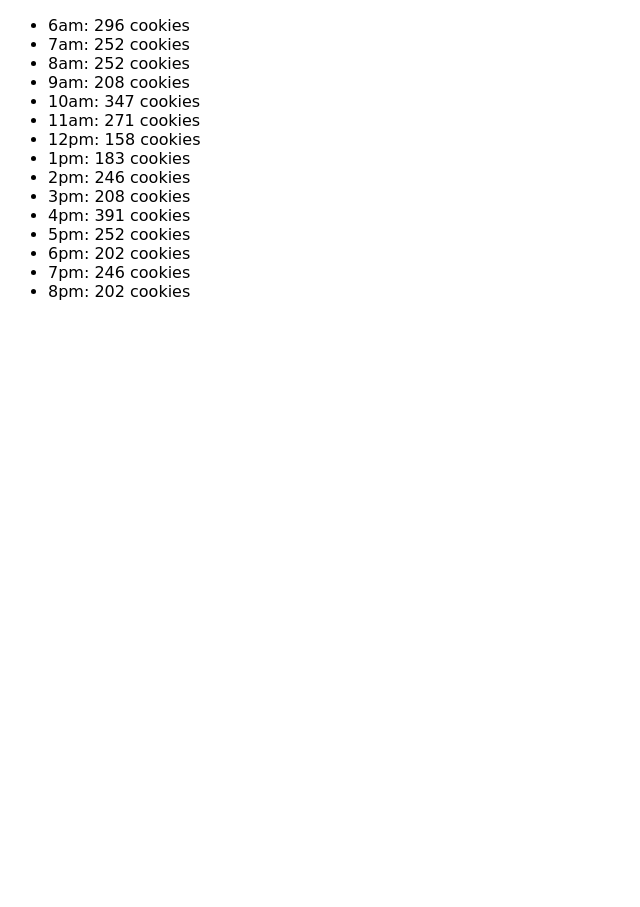
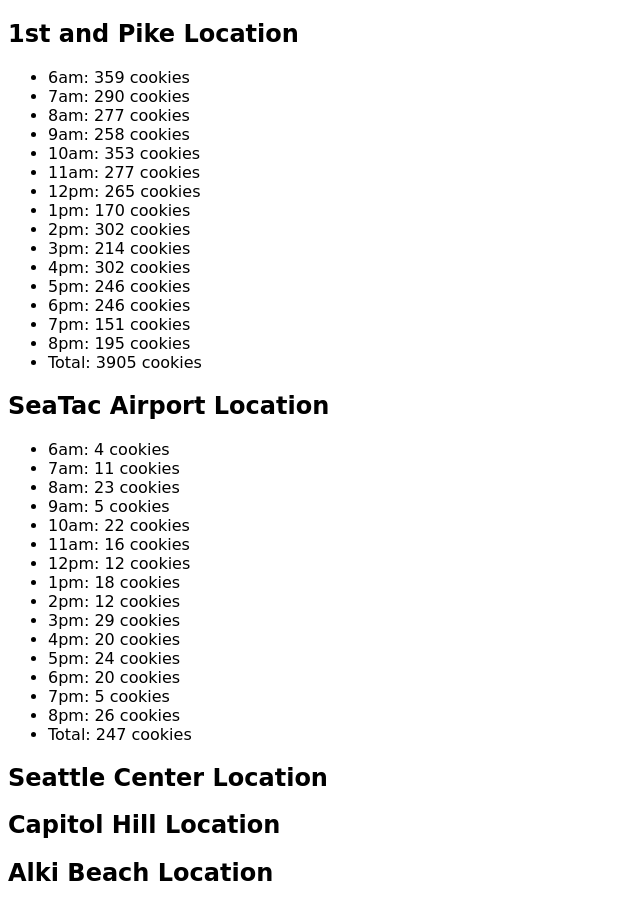
Before and after one commit to jonathanheemstra/cookie_stand, a plain HTML site: page sales.html in a window 1280 px wide. Shown: the whole page, without its empty margins (0-640 px from the left). Before the commit the page ends 800 px from the top, so only its background shows below. Drawn offline with Linux system fonts and the light colour scheme; a web font is replaced by a local one.

Commit message:
add seatac

```diff
--- a/app.js
+++ b/app.js
@@ -2,6 +2,7 @@
 
 var hoursOpenPerDay = ['6am', '7am', '8am', '9am', '10am', '11am', '12pm', '1pm', '2pm', '3pm', '4pm', '5pm', '6pm', '7pm', '8pm'];
 
+// 1st and Pike location
 var firstAndPike = {
   minCustomersPerHour: 23,
   maxCustomersPerHour: 65,
@@ -16,23 +17,77 @@ var firstAndPike = {
     for (var i = 0; i < hoursOpenPerDay.length; i++) {
       var randomNumber = Math.floor(Math.random() * (this.maxCustomersPerHour - this.minCustomersPerHour + 1)) + this.minCustomersPerHour;
       this.customersPerHour.push(randomNumber);
-      console.log('Customers per hour at ' + this.location + ' = ' + hoursOpenPerDay[i] + ': ' + randomNumber);
     }
   },
-  totalCookiesSoldPerHour: function() {
+  totalCookiesSoldPerHour: function(){
     for (var i = 0; i < hoursOpenPerDay.length; i++) {
       var cookiesSoldCalc = Math.round(this.customersPerHour[i] * this.avgCookiesPerCustomer);
       this.cookiesSoldPerHour.push(cookiesSoldCalc);
       this.totalDailyCookiesSold += cookiesSoldCalc;
-      console.log('Cookies per hour at ' + this.location + ' = ' + hoursOpenPerDay[i] + ': ' + cookiesSoldCalc);
     }
   },
+  calculate: function (){
+    this.customersPerHourReported();
+    this.totalCookiesSoldPerHour();
+  },
 };
-firstAndPike.customersPerHourReported();
-firstAndPike.totalCookiesSoldPerHour();
-var firstAndPikeEl = document.getElementById('firstandpike');
-for (var i = 0; i < firstAndPike.customersPerHour.length; i++) {
-  var liEl = document.createElement('li');
-  liEl.textContent = hoursOpenPerDay[i] + ': ' + firstAndPike.cookiesSoldPerHour[i] + ' cookies';
+firstAndPike.calculate();
+
+function firstAndPikeResults (){
+  var firstAndPikeEl = document.getElementById('firstandpike');
+  for (var i = 0; i < firstAndPike.customersPerHour.length; i++) {
+    var liEl = document.createElement('li');
+    liEl.textContent = hoursOpenPerDay[i] + ': ' + firstAndPike.cookiesSoldPerHour[i] + ' cookies';
+    firstAndPikeEl.appendChild(liEl);
+  }
+  firstAndPikeEl = document.getElementById('firstandpike');
+  liEl = document.createElement('li');
+  liEl.textContent = 'Total: ' + firstAndPike.totalDailyCookiesSold + ' cookies';
   firstAndPikeEl.appendChild(liEl);
 }
+firstAndPikeResults();
+
+// SeaTac Airport Location
+var seaTacAirport = {
+  minCustomersPerHour: 3,
+  maxCustomersPerHour: 24,
+  avgCookiesPerCustomer: 1.2,
+  location: '1st and Pike',
+  hoursOpen: 15,
+  customersPerHour: [],
+  cookiesSoldPerHour: [],
+  totalDailyCookiesSold: 0,
+
+  customersPerHourReported: function() {
+    for (var i = 0; i < hoursOpenPerDay.length; i++) {
+      var randomNumber = Math.floor(Math.random() * (this.maxCustomersPerHour - this.minCustomersPerHour + 1)) + this.minCustomersPerHour;
+      this.customersPerHour.push(randomNumber);
+    }
+  },
+  totalCookiesSoldPerHour: function(){
+    for (var i = 0; i < hoursOpenPerDay.length; i++) {
+      var cookiesSoldCalc = Math.round(this.customersPerHour[i] * this.avgCookiesPerCustomer);
+      this.cookiesSoldPerHour.push(cookiesSoldCalc);
+      this.totalDailyCookiesSold += cookiesSoldCalc;
+    }
+  },
+  calculate: function (){
+    this.customersPerHourReported();
+    this.totalCookiesSoldPerHour();
+  },
+};
+seaTacAirport.calculate();
+
+function seaTacAirportResults (){
+  var seaTacAirportEl = document.getElementById('seatac');
+  for (var i = 0; i < seaTacAirport.customersPerHour.length; i++) {
+    var liEl = document.createElement('li');
+    liEl.textContent = hoursOpenPerDay[i] + ': ' + seaTacAirport.cookiesSoldPerHour[i] + ' cookies';
+    seaTacAirportEl.appendChild(liEl);
+  }
+  seaTacAirportEl = document.getElementById('seatac');
+  liEl = document.createElement('li');
+  liEl.textContent = 'Total: ' + seaTacAirport.totalDailyCookiesSold + ' cookies';
+  seaTacAirportEl.appendChild(liEl);
+}
+seaTacAirportResults();
--- a/sales.html
+++ b/sales.html
@@ -10,8 +10,16 @@
   </head>
 
   <body>
+    <h2>1st and Pike Location</h2>
     <ul id="firstandpike"></ul>
-
+    <h2>SeaTac Airport Location</h2>
+    <ul id="seatac"></ul>
+    <h2>Seattle Center Location</h2>
+    <ul id="seattlecenter"></ul>
+    <h2>Capitol Hill Location</h2>
+    <ul id="capitolhill"></ul>
+    <h2>Alki Beach Location</h2>
+    <ul id="alki"></ul>
     <script src="app.js"></script>
   </body>
 
```
